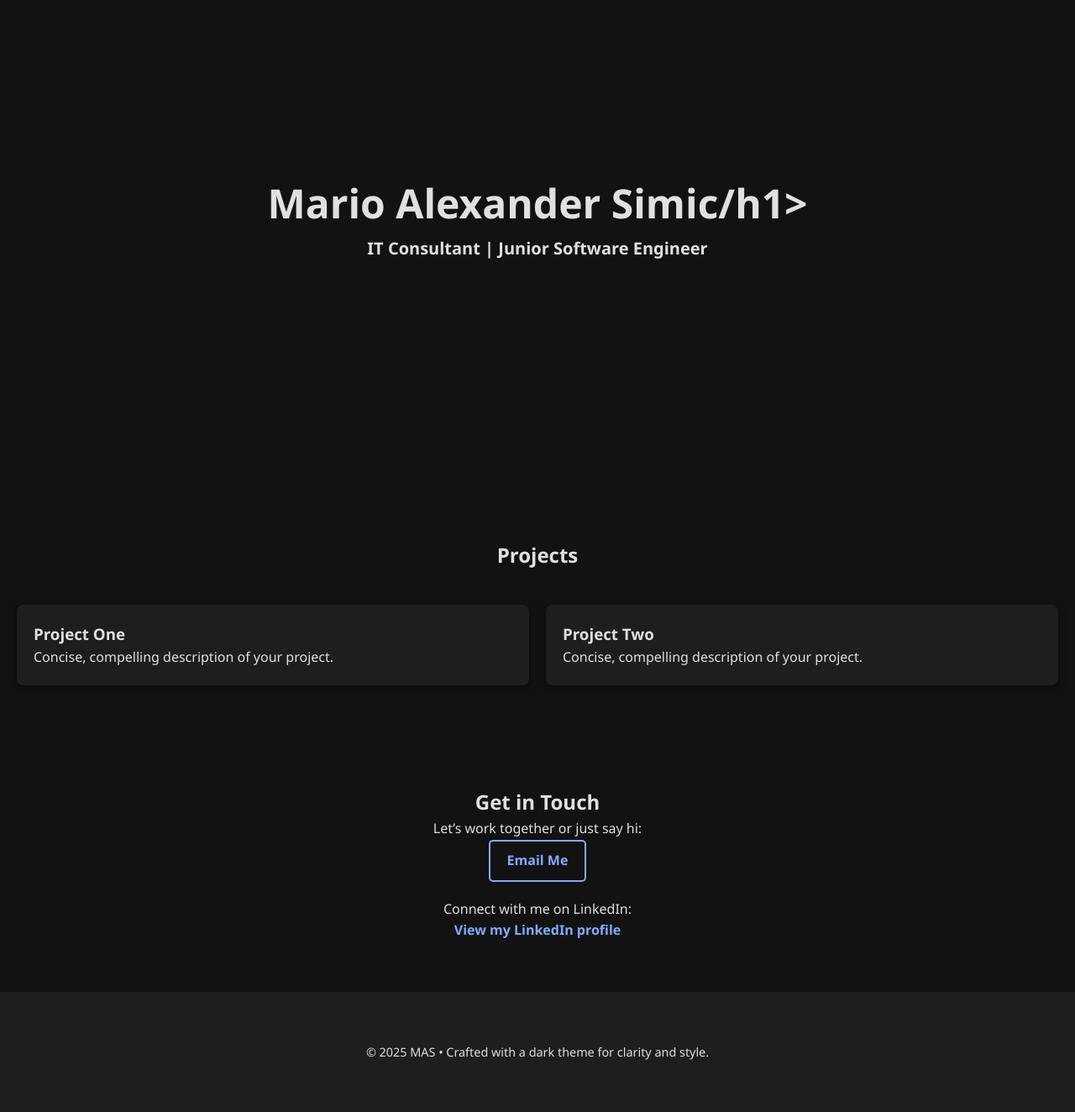
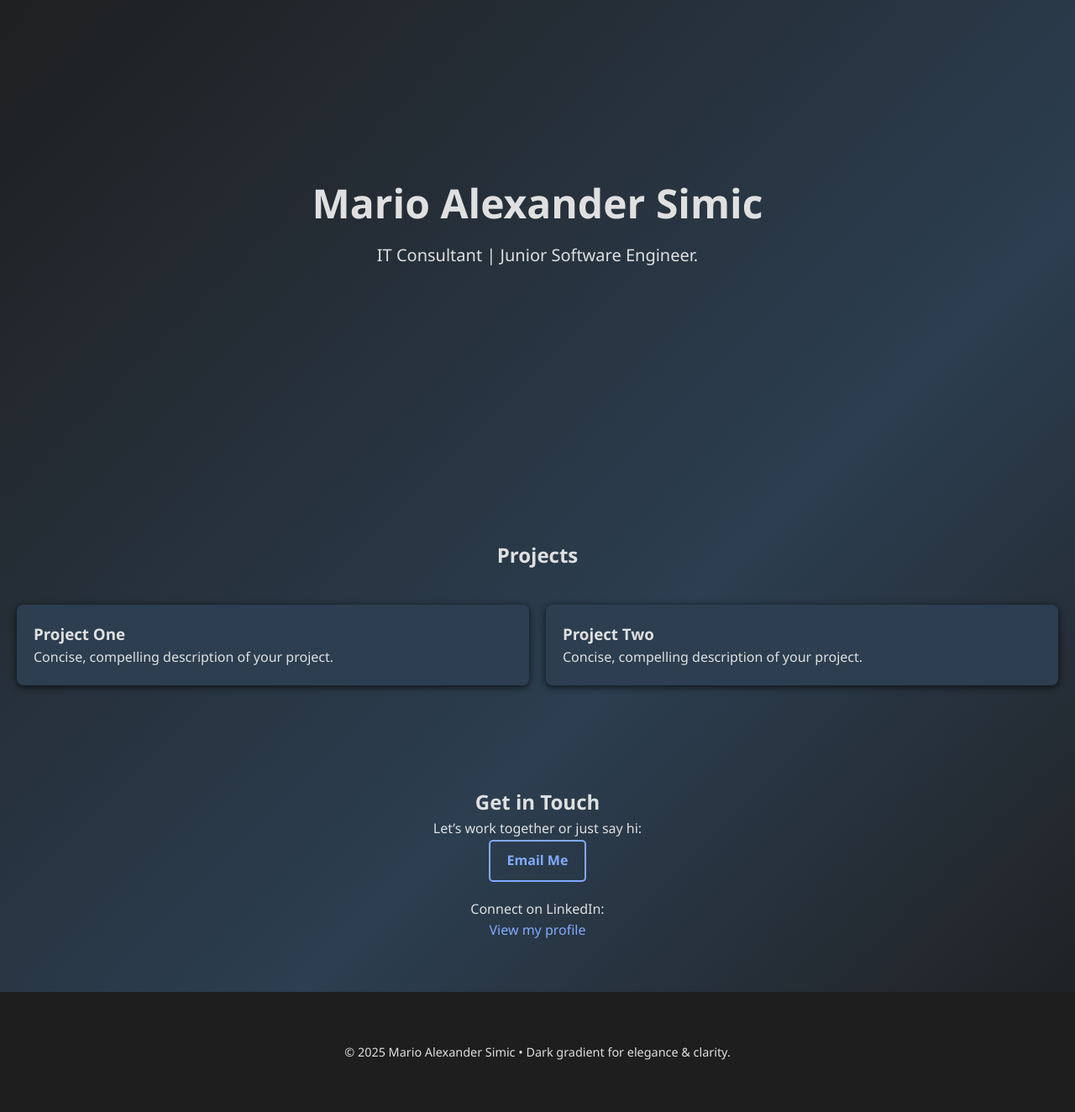
Before and after one commit to marsimjob/PortfolioPage, a plain HTML site: page index.html in a window 1280 px wide. Shown: the part 58-1382 px from the top of the page at 84% size. Drawn offline with Linux system fonts and the light colour scheme.

Commit message:
Update index.html

```diff
--- a/index.html
+++ b/index.html
@@ -3,11 +3,13 @@
 <head>
   <meta charset="UTF-8">
   <meta name="viewport" content="width=device-width, initial-scale=1">
-  <title> MAS • Dark Portfolio</title>
+  <title>Mario Alexander Simic</title>
   <style>
-    /* Reset */
+    /* Reset and base styles */
     * { margin:0; padding:0; box-sizing:border-box; }
-    body { background:#121212; color:#e0e0e0; font-family:'Segoe UI', Tahoma, Geneva, Verdana, sans-serif; line-height:1.6; scroll-behavior:smooth; }
+    body { font-family:'Segoe UI', Tahoma, Geneva, Verdana, sans-serif; line-height:1.6;
+           color:#e0e0e0; background: linear-gradient(135deg, #1e1e1e, #2c3e50 60%, #1e1e1e); min-height:100vh;
+           scroll-behavior:smooth; }
     a { color:#82aaff; text-decoration:none; transition:color .3s; }
     a:hover { color:#c792ea; }
 
@@ -19,12 +21,14 @@
 
     /* Projects Grid */
     #projects .grid { display:grid; gap:20px; grid-template-columns:repeat(auto-fit, minmax(250px,1fr)); }
-    .card { background:#1e1e1e; padding:20px; border-radius:8px; box-shadow:0 2px 8px rgba(0,0,0,0.5); transition:transform .3s, box-shadow .3s; cursor:pointer; }
-    .card:hover { transform:translateY(-5px); box-shadow:0 4px 12px rgba(0,0,0,0.7); }
+    .card { background:#2c3e50; padding:20px; border-radius:8px;
+            box-shadow:0 2px 8px rgba(0,0,0,0.7); transition:transform .3s, box-shadow .3s; cursor:pointer; }
+    .card:hover { transform:translateY(-5px); box-shadow:0 4px 12px rgba(0,0,0,0.9); }
 
-    /* Contact Button */
+    /* Contact */
     #contact { text-align:center; }
-    #contact .button { display:inline-block; padding:10px 20px; border:2px solid #82aaff; border-radius:5px; font-weight:bold; color:#82aaff; transition:background .3s, color .3s; }
+    #contact .button { display:inline-block; padding:10px 20px; border:2px solid #82aaff; border-radius:5px;
+                       font-weight:bold; color:#82aaff; transition:background .3s, color .3s; }
     #contact .button:hover { background:#82aaff; color:#1e1e1e; }
 
     /* Footer */
@@ -34,7 +38,7 @@
     @keyframes fadeInDown { from { opacity:0; transform:translateY(-20px); } to { opacity:1; transform:translateY(0); } }
     @keyframes fadeInUp { from { opacity:0; transform:translateY(20px); } to { opacity:1; transform:translateY(0); } }
 
-    /* Reveal on Scroll */
+    /* Reveal on scroll */
     .reveal { opacity:0; transform:translateY(20px); transition:all .6s ease-out; }
     .reveal.visible { opacity:1; transform:translateY(0); }
   </style>
@@ -42,8 +46,8 @@
 <body>
 
   <header>
-    <h1>Mario Alexander Simic/h1>
-    <p>IT Consultant | Junior Software Engineer</p>
+    <h1>Mario Alexander Simic</h1>
+    <p>IT Consultant | Junior Software Engineer.</p>
   </header>
 
   <section id="projects">
@@ -65,19 +69,17 @@
     <h2>Get in Touch</h2>
     <p>Let’s work together or just say hi:</p>
     <a href="mailto:mario.jobb@gmail.com" class="button">Email Me</a>
-
-  <div style="margin-top:20px; text-align:center;">
-    <p>Connect with me on LinkedIn:</p>
-    <a href="https://www.linkedin.com/in/mario-simic-985892339/" target="_blank" rel="noopener" style="color:#82aaff; font-weight:bold;">
-      View my LinkedIn profile
+    <div style="margin-top:20px;">
+      <p>Connect on LinkedIn:</p>
+      <a href="https://www.linkedin.com/in/mario-simic-985892339/" target="_blank" rel="noopener">
+        View my profile
       </a>
     </div>
   </section>
 
-  <footer>&copy; 2025 MAS • Crafted with a dark theme for clarity and style.</footer>
+  <footer>&copy; 2025 Mario Alexander Simic • Dark gradient for elegance & clarity.</footer>
 
   <script>
-    // Reveal on scroll
     const reveals = document.querySelectorAll('.reveal');
     function revealOnScroll() {
       const trigger = window.innerHeight / 6;
```
Lines whose indentation alone changed are shown as unchanged.
